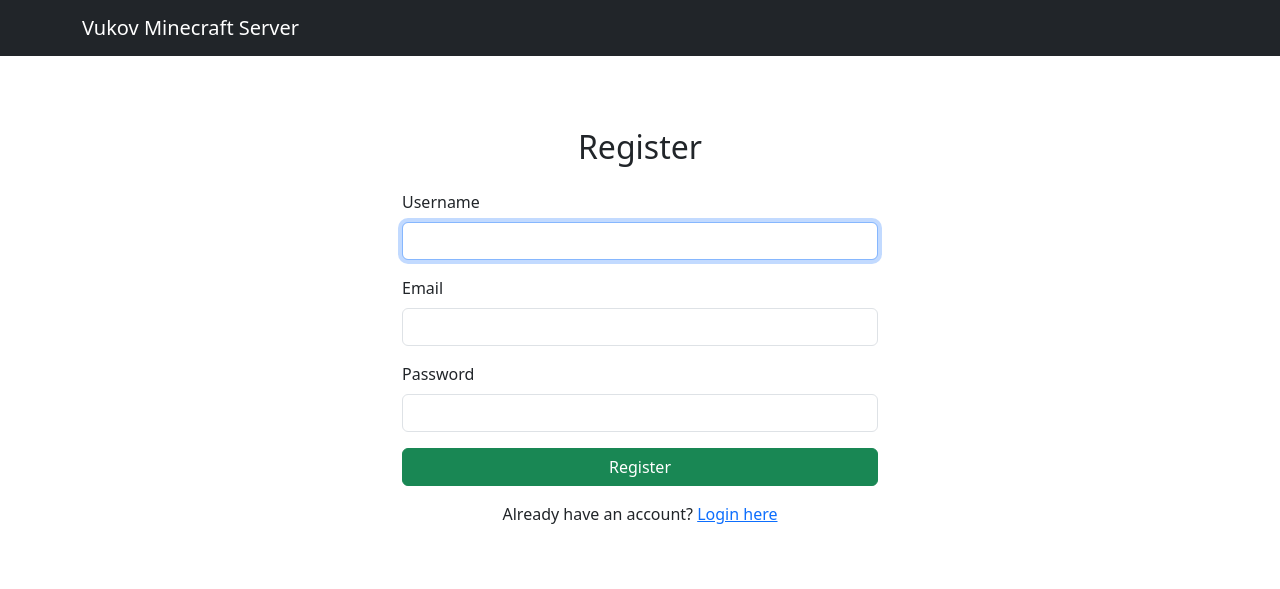
After one commit to aleksandarristic/mc_dash, a FastAPI app: page /register in a window 1280 px wide. The commit adds this page. Shown: the top 589 px of the page. Run offline with FastAPI, Linux system fonts and the light colour scheme.

Commit message:
Register and login fixes

```diff
--- a/app/auth.py
+++ b/app/auth.py
@@ -1,8 +1,8 @@
 from functools import wraps
 
-import bcrypt
 from fastapi import Request
 from fastapi.responses import RedirectResponse
+from passlib.hash import bcrypt
 
 from app.models import User
 
--- a/app/templates/base.html
+++ b/app/templates/base.html
@@ -8,8 +8,17 @@
 </head>
 <body>
 <nav class="navbar navbar-expand-lg navbar-dark bg-dark mb-4">
-    <div class="container">
+    <div class="container d-flex justify-content-between align-items-center">
         <a class="navbar-brand" href="/">Vukov Minecraft Server</a>
+
+        {% if request.session.user_id and user %}
+        <div class="d-flex align-items-center text-white">
+            <span class="me-3">👋 Welcome, <strong>{{ user.username }}</strong></span>
+            <form method="get" action="/logout" onsubmit="return confirmLogout();" class="d-inline m-0">
+                <button type="submit" class="btn btn-sm btn-outline-light">Logout</button>
+            </form>
+        </div>
+        {% endif %}
     </div>
 </nav>
 
@@ -17,6 +26,12 @@
     {% block content %}{% endblock %}
 </div>
 
+<script>
+    function confirmLogout() {
+        return confirm("Are you sure you want to log out?");
+    }
+</script>
+
 <script src="https://cdn.jsdelivr.net/npm/bootstrap@5.3.0/dist/js/bootstrap.bundle.min.js"></script>
 </body>
 </html>
--- /dev/null
+++ b/app/templates/register.html
@@ -0,0 +1,38 @@
+{% extends "base.html" %}
+
+{% block title %}Register{% endblock %}
+
+{% block content %}
+<div class="container py-5" style="max-width: 500px;">
+  <h2 class="mb-4 text-center">Register</h2>
+
+  {% if error %}
+    <div class="alert alert-danger">{{ error }}</div>
+  {% elif message %}
+    <div class="alert alert-success">{{ message }}</div>
+  {% endif %}
+
+  <form method="post">
+    <div class="mb-3">
+      <label for="username" class="form-label">Username</label>
+      <input type="text" class="form-control" id="username" name="username" required autofocus>
+    </div>
+
+    <div class="mb-3">
+      <label for="email" class="form-label">Email</label>
+      <input type="email" class="form-control" id="email" name="email" required>
+    </div>
+
+    <div class="mb-3">
+      <label for="password" class="form-label">Password</label>
+      <input type="password" class="form-control" id="password" name="password" required>
+    </div>
+
+    <button type="submit" class="btn btn-success w-100">Register</button>
+  </form>
+
+  <p class="mt-3 text-center">
+    Already have an account? <a href="/login">Login here</a>
+  </p>
+</div>
+{% endblock %}
--- a/app/views.py
+++ b/app/views.py
@@ -5,7 +5,7 @@ from fastapi.responses import RedirectResponse
 from fastapi.templating import Jinja2Templates
 
 import app.config
-from app.auth import admin_required, login_required
+from app.auth import admin_required, create_user, current_user, login_required
 from app.cache import get_server_status
 from app.models import ServerSnapshot, User
 
@@ -40,6 +40,7 @@ async def homepage(request: Request):
 
     # Last few historical snapshots for context (optional)
     snapshots = await ServerSnapshot.all().order_by("-timestamp").limit(5)
+    user = await current_user(request)
 
     return templates.TemplateResponse(
         "home.html",
@@ -52,6 +53,7 @@ async def homepage(request: Request):
             "server_info": server_info,
             "downloads": downloads,
             "snapshots": snapshots,
+            "user": user,
         },
     )
 
@@ -77,7 +79,7 @@ async def register_user(
             "register.html", {"request": request, "error": "Username already exists"}
         )
 
-    await User.create_user(username, email, password)
+    await create_user(username, email, password)
     return templates.TemplateResponse(
         "login.html", {"request": request, "message": "User registered successfully!"}
     )
@@ -120,15 +122,19 @@ async def logout(request: Request):
 @router.get("/admin")
 @admin_required
 async def admin_dashboard(request: Request):
-    return templates.TemplateResponse("admin.html", {"request": request})
+    user = await current_user(request)
+
+    return templates.TemplateResponse("admin.html", {"request": request, "user": user})
 
 
 @router.get("/admin/users")
 @admin_required
 async def user_list(request: Request):
     users = await User.all().order_by("created_at")
+    user = await current_user(request)
     return templates.TemplateResponse(
-        "admin_users.html", {"request": request, "users": users}
+        "admin_users.html",
+        {"request": request, "users": users, "user": user},
     )
 
 
```
Also changed, not shown: app/templates/login.html (added, +33 -0 lines).
